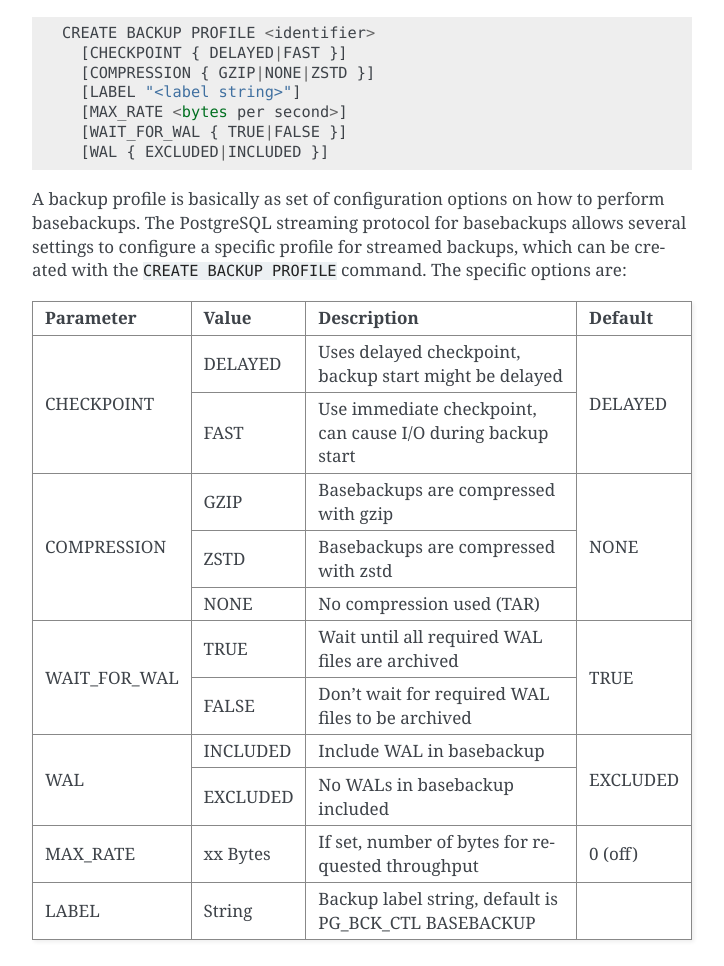
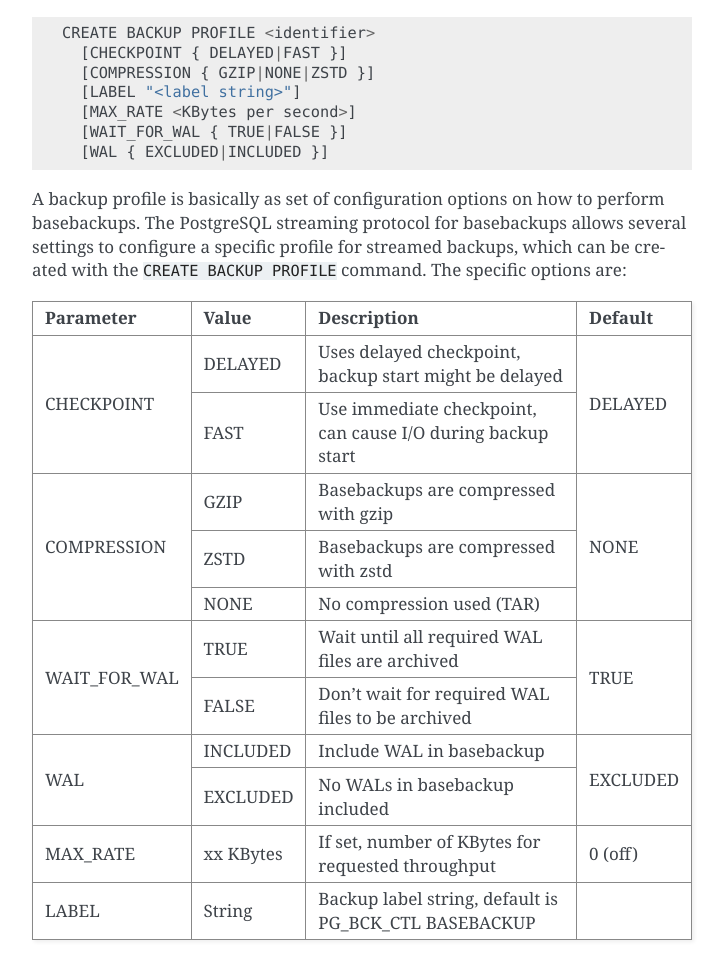
Before and after one commit to credativ/pg_backup_ctl-plus, a Sphinx documentation site: the page built from resources/reference/source/commandref.rst, in a window 1280 px wide and 1400 px high, scrolled down 1714 px. Shown: the part 157-1123 px from the top of the window, without its empty margins (388-1112 px from the left). Built offline with Sphinx 7.4.7, drawn with Linux system fonts in a browser that asks for light colours.

Commit message:
MAX_RATE of backup profiles is measured in KByte/s, not Byte/s.

```diff
--- a/resources/reference/source/commandref.rst
+++ b/resources/reference/source/commandref.rst
@@ -78,7 +78,7 @@ Syntax::
     [CHECKPOINT { DELAYED|FAST }]
     [COMPRESSION { GZIP|NONE|ZSTD }]
     [LABEL "<label string>"]
-    [MAX_RATE <bytes per second>]
+    [MAX_RATE <KBytes per second>]
     [WAIT_FOR_WAL { TRUE|FALSE }]
     [WAL { EXCLUDED|INCLUDED }]
 
@@ -109,7 +109,7 @@ The specific options are:
 |            +----------+------------------------------------------------------------+ EXCLUDED |
 |            | EXCLUDED | No WALs in basebackup included                             |          |
 +------------+----------+------------------------------------------------------------+----------+
-| MAX_RATE   | xx Bytes | If set, number of bytes for requested throughput           | 0 (off)  |
+| MAX_RATE   | xx KBytes| If set, number of KBytes for requested throughput          | 0 (off)  |
 +------------+----------+------------------------------------------------------------+----------+
 | LABEL      | String   | Backup label string, default is PG_BCK_CTL BASEBACKUP      |          |
 +------------+----------+------------------------------------------------------------+----------+
```
